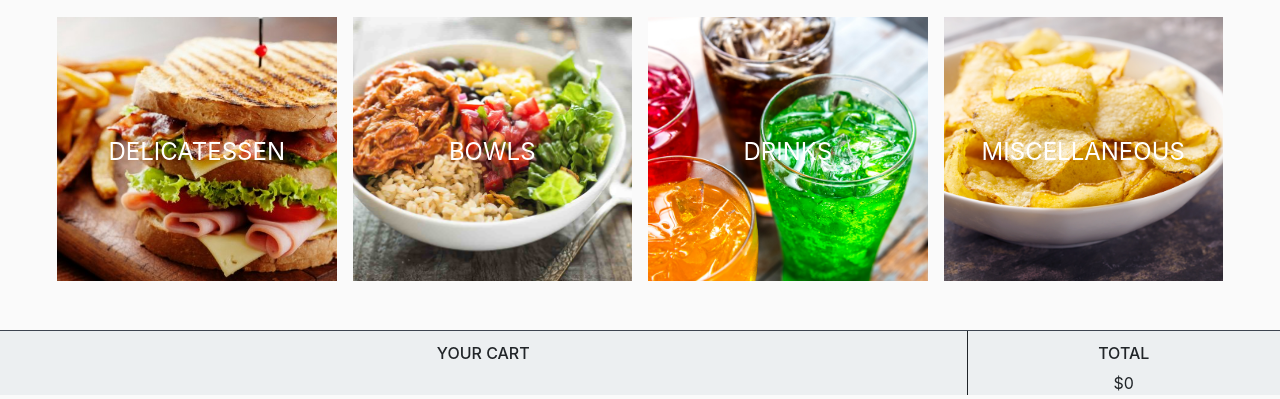
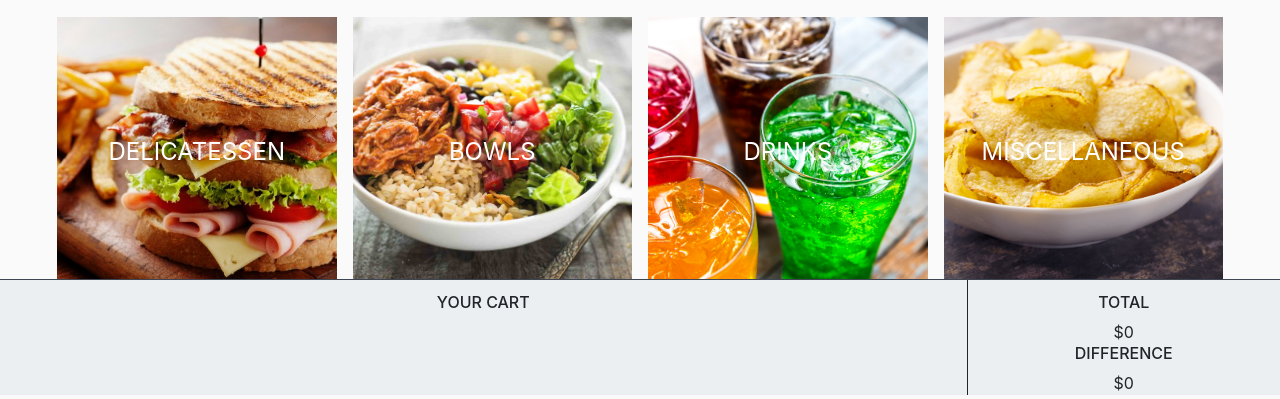
Before and after one commit to grace-hong/latemealcalc, a Flask app: page / in a window 1280 px wide. Shown: the part 405-804 px from the top of the page. Run offline with Flask 2, Linux system fonts and the light colour scheme; some libraries are stand-ins or nearby versions.

Commit message:
Update index.html

```diff
--- a/templates/index.html
+++ b/templates/index.html
@@ -211,6 +211,8 @@
 		<div class = "col-3" style = "padding-left:0; text-align: center; padding-top: .8rem;">
 			<h6>TOTAL</h6>
 			<div class = "cart-total-price">$0</div>
+			<h6>DIFFERENCE</h6>
+			<div class = "cart-dif">$0</div>
 		</div>
 	</div>
 </footer>
```
